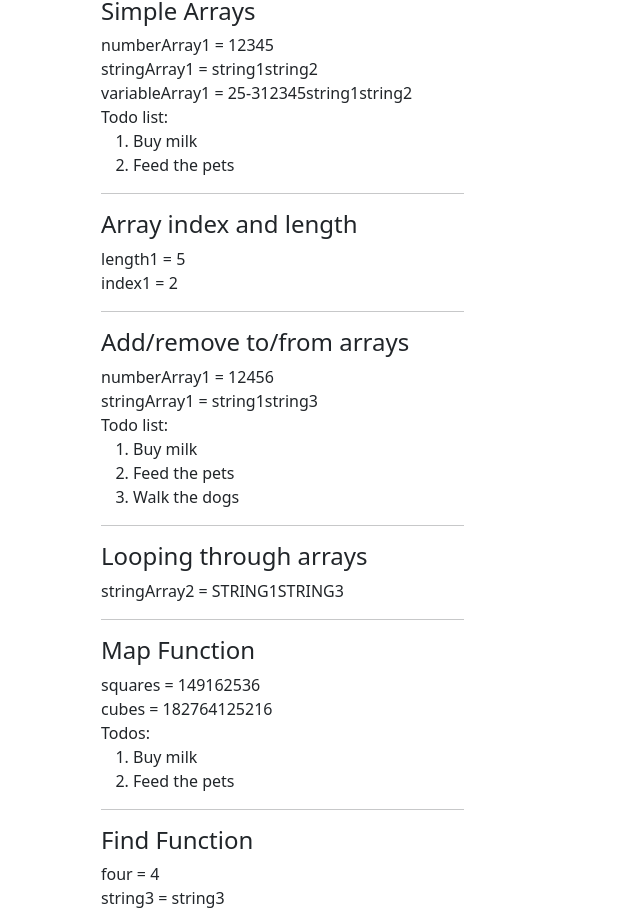
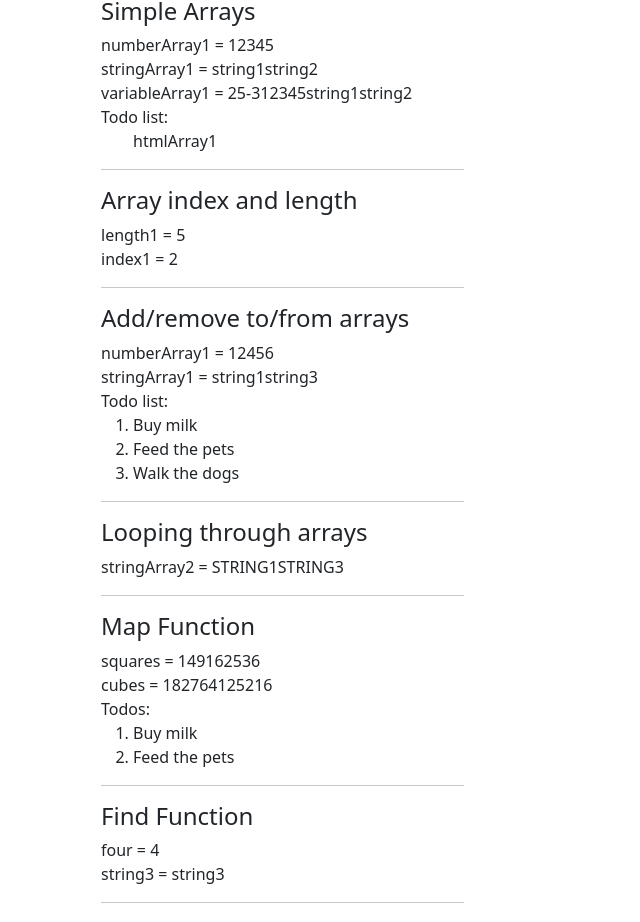
Before and after one commit to tpostler/kambaz-next-js, a Next.js app: page /Labs/Lab3 in a window 1280 px wide. Shown: the part 1559-2481 px from the top of the page, without its empty margins (0-640 px from the left). Built offline with nearby package versions, Linux system fonts and the light colour scheme.

Commit message:
fixing a runtime error

```diff
--- a/app/Labs/Lab3/SimpleArrays.tsx
+++ b/app/Labs/Lab3/SimpleArrays.tsx
@@ -1,12 +1,11 @@
 /* eslint-disable react/jsx-key */
-/* eslint-disable prefer-const */
 /* eslint-disable no-var */
 export default function SimpleArrays() {
   var functionScoped = 2;  let blockScoped = 5;
   const constant1 = functionScoped - blockScoped;
   let numberArray1 = [1, 2, 3, 4, 5];
   let stringArray1 = ["string1", "string2"];
-  let htmlArray1 = [<li>Buy milk</li>, <li>Feed the pets</li>];
+  let htmlArray1 = [<li key="1">Buy milk</li>, <li key="2">Feed the pets</li>];
   let variableArray1 = [ functionScoped, blockScoped, constant1,
                          numberArray1, stringArray1 ];
   return (
@@ -16,6 +15,6 @@ export default function SimpleArrays() {
       stringArray1 = {stringArray1}     <br />
       variableArray1 = {variableArray1} <br />
       Todo list:
-      <ol>{htmlArray1}</ol>
+      <ol>htmlArray1</ol>
       <hr />
     </div> );}
```
